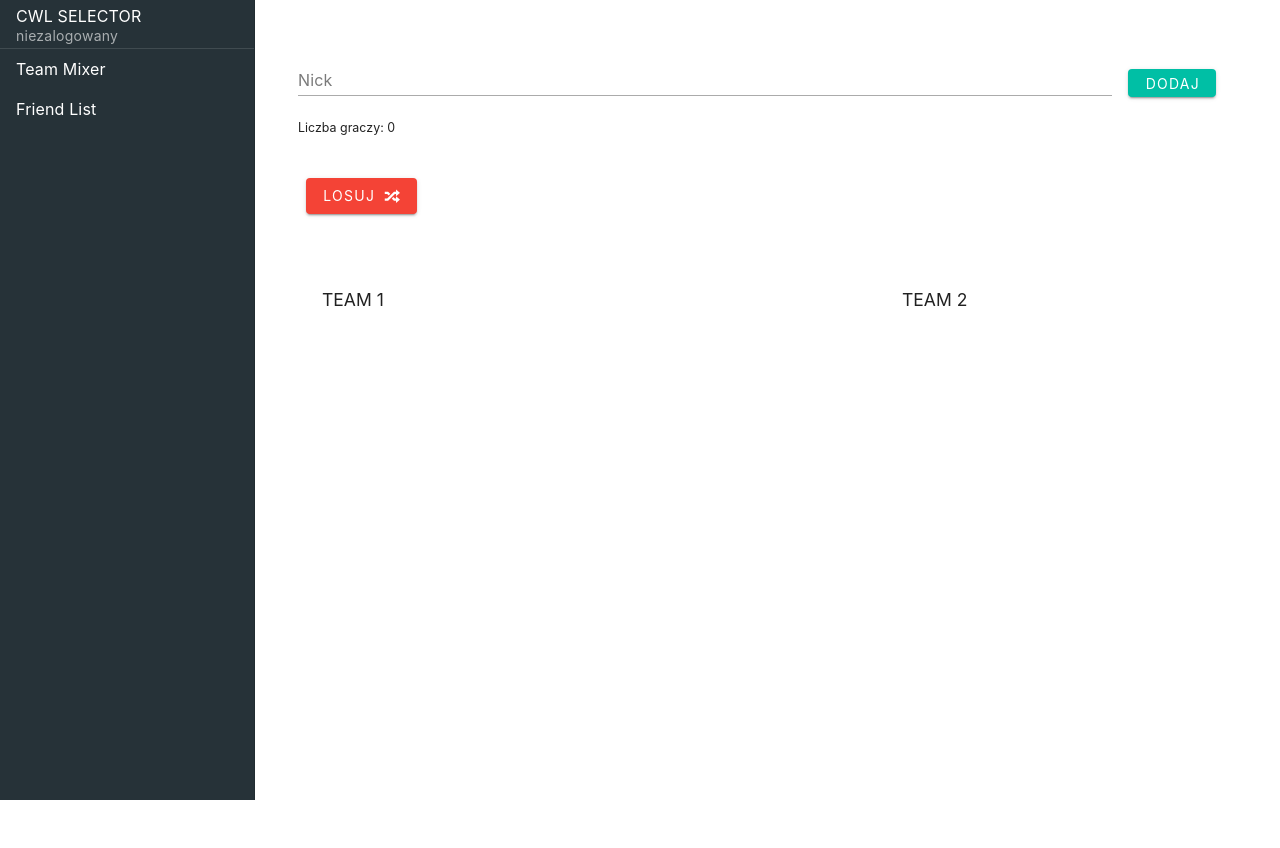
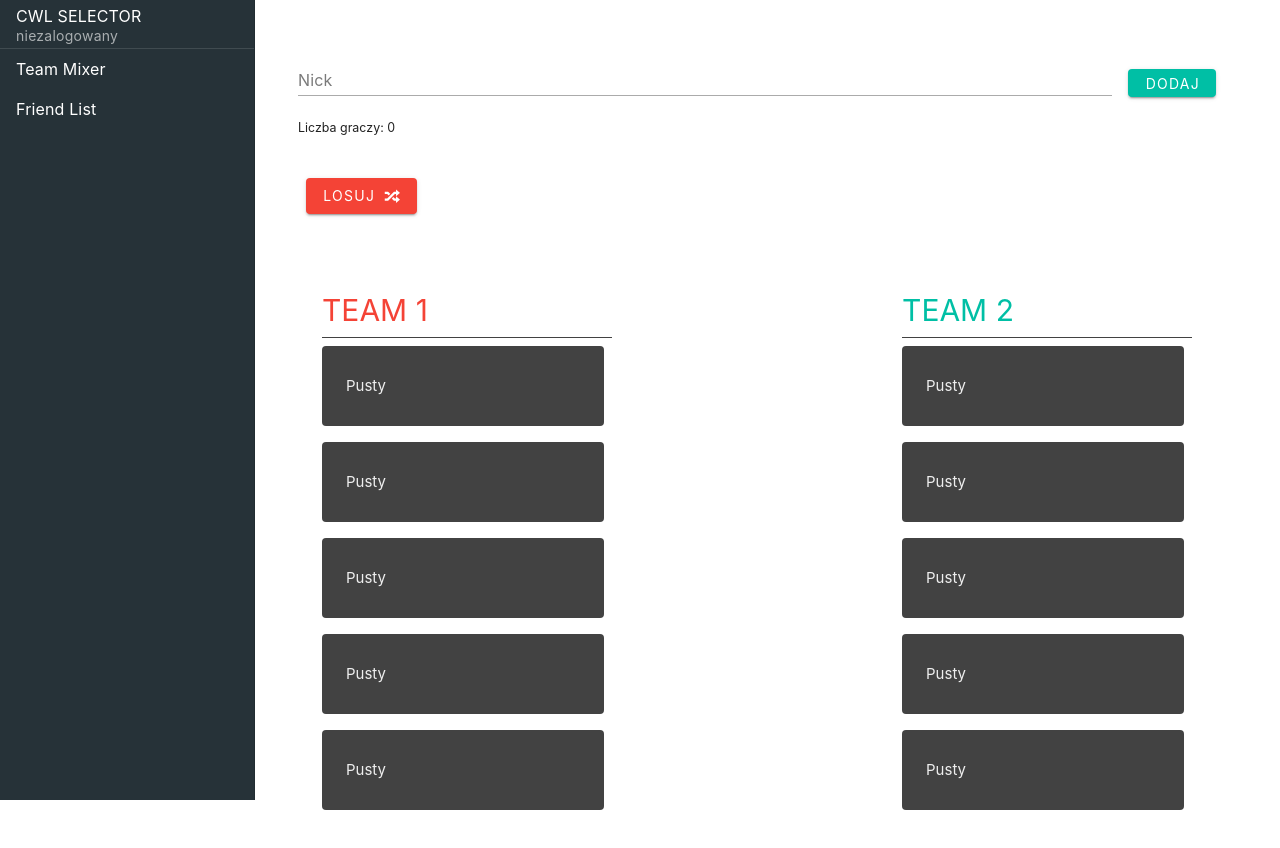
Before and after one commit to Cperek/cwl_selector, a Vue app in the folder frontend/: page / in a window 1280 px wide. Shown: the top 848 px of the page. Built offline with nearby package versions, Linux system fonts and the light colour scheme.

Commit message:
drag & drop functionality

```diff
--- a/frontend/src/components/PlayerChip.vue
+++ b/frontend/src/components/PlayerChip.vue
@@ -1,12 +1,14 @@
 <script setup>
-defineProps(['title'])
+defineProps(['title','index','startdrag'])
+
+
 defineEmits(['remove'])
 </script>
 
 <template>
     <v-chip-group>
-        <v-chip  @click:close="$emit('remove')" closable label :draggable="true" class="px-5" variant="outlined" size="large">
-            <v-avatar size="22" start color="surface-variant">
+        <v-chip @dragstart="startdrag($event,index)"  @click:close="$emit('remove')" closable label :draggable="true" class="px-5" variant="outlined" size="large">
+            <v-avatar size="20" start color="surface-variant">
                 <v-icon icon="mdi-account-circle"></v-icon>
             </v-avatar>
             <span class="pr-12 pl-2">{{ title }}</span>
--- a/frontend/src/views/HomeView.vue
+++ b/frontend/src/views/HomeView.vue
@@ -23,7 +23,8 @@ let teams = reactive<Teams>({
   team1: []
 });
 
-function AddChip() {
+const AddChip = () =>
+{
   Players.value.push({
     id: nextID++,
     title: nick.value
@@ -31,8 +32,8 @@ function AddChip() {
   nick.value = '';
 }
 
-function RandomizeTeams() {
-
+const RandomizeTeams = () =>
+{
   teams.team0 = [];
   teams.team1 = [];
 
@@ -41,7 +42,7 @@ function RandomizeTeams() {
 
   SortedPlayers.forEach((element) => {
     let randomTeam = Math.round(Math.random());
-    if ((randomTeam && teams.team1.length < 5) || teams.team0.length > 4) {
+    if ((randomTeam && teams.team1.length < 5) || teams.team0.length >= 5) {
       teams.team1.push(element);
     } else {
       teams.team0.push(element);
@@ -49,9 +50,64 @@ function RandomizeTeams() {
   });
 }
 
+const startDrag = (event: DragEvent, index: number) => {
+  const item = Players.value[index];
+
+  if (item) {
+    event.dataTransfer!.dropEffect = 'move';
+    event.dataTransfer!.effectAllowed = 'move';
+    event.dataTransfer!.setData('PlayerIndex', index.toString());
+    console.log("startDrag - PlayerIndex set to:", index);
+  } else {
+    console.error("startDrag - Invalid item at index:", index);
+  }
+};
+
+const onDrop = (event: DragEvent, team: number, index: number) => {
+  const PlayerIndex = event.dataTransfer!.getData('PlayerIndex');
+  const playerIndexNum = Number(PlayerIndex);
+
+  if (isNaN(playerIndexNum) || playerIndexNum < 0 || playerIndexNum >= Players.value.length) {
+    console.error("onDrop - Invalid PlayerIndex:", PlayerIndex);
+    return;
+  }
+
+  const data = Players.value[playerIndexNum];
+
+  if (!data) {
+    console.error("onDrop - Invalid player data at index:", playerIndexNum);
+    return;
+  }
+
+  const existsTeam0 = teams.team0.find((e) => e && e.title === data.title);
+  const existsTeam1 = teams.team1.find((e) => e && e.title === data.title);
+
+  if (team) {
+    if (existsTeam0) {
+      let tmpIndex = teams.team0.indexOf(existsTeam0);
+      teams.team0.splice(tmpIndex, 1);
+    } else if (existsTeam1) {
+      let tmpIndex = teams.team1.indexOf(existsTeam1);
+      teams.team1.splice(tmpIndex, 1);
+    }
+    teams.team1[index] = data;
+  } else {
+    if (existsTeam0) {
+      let tmpIndex = teams.team0.indexOf(existsTeam0);
+      teams.team0.splice(tmpIndex, 1);
+    } else if (existsTeam1) {
+      let tmpIndex = teams.team1.indexOf(existsTeam1);
+      teams.team1.splice(tmpIndex, 1);
+    }
+    teams.team0[index] = data;
+  }
+  console.log("onDrop - Updated teams:", teams);
+};
+
 </script>
 
 <template>
+
   <main>
     <div class="d-flex">
       <v-text-field v-model="nick" :width="250" label="Nick" variant="underlined"></v-text-field>
@@ -67,13 +123,15 @@ function RandomizeTeams() {
         v-for="(player, index) in Players"
         :key="player.id"
         :title="player.title"
+        :index="index"
+        :startdrag="startDrag"
         @remove="Players.splice(index, 1)"
         />
     </div>
 
   </main>
+
   <div>
-
     <v-container class="mt-4 ml-0 pl-0">
       <div>
         <v-btn  @click="RandomizeTeams" class="align-self-center ma-2" color="red">
@@ -83,45 +141,116 @@ function RandomizeTeams() {
       <div class="mt-16">
         <v-row class="mx-6" no-gutters >
           <v-col cols="4">
-            <h3>TEAM 1</h3>
+            <h1 class="t0">TEAM 1</h1>
           </v-col>
           <v-spacer></v-spacer>
           <v-col cols="4">
-            <h3>TEAM 2</h3>
+            <h1 class="t1">TEAM 2</h1>
           </v-col>
         </v-row>
-          <v-row class="mx-6" no-gutters
-          v-for="n in 5"
-            :key="n"
-            :class="'player' + n"
+        <v-row class="mx-6 player{{ n }}" no-gutters v-for="n in 5" :key="n">
+            <v-col cols="4">
+              <v-sheet
+                min-height="80"
+                draggable="true"
+                v-bind:rounded="true"
+                class="ma-2 ml-0 px-4 py-6 bg-surface-variant team_player team_0"
+                @dragstart="startDrag($event, teams.team0[n-1] ? teams.team0[n-1].id : -1)"
+                @drop="onDrop($event, 0, n-1)"
+                @dragenter.prevent
+                @dragover.prevent
               >
-
-          <v-col
-          v-if="teams.team0[n-1]"
-          cols="4">
-            <v-sheet class="ma-2 ml-0 px-4 py-6 bg-surface-variant team_0">
+                <div v-if="teams.team0[n-1]" class="playerDiv">
                   <v-avatar size="32" start color="surface-variant">
                     <v-icon icon="mdi-account-circle"></v-icon>
                   </v-avatar>
                   {{ teams.team0[n-1].title }}
+                  <div class="remove_team_card" width="100%" d-flex justify-end>
+                    <v-btn float-right icon="mdi-lock-open-outline" color="transparent" size="27"></v-btn>
+                    <v-btn float-right icon="mdi-close-thick" color="transparent" size="27"></v-btn>
+                  </div>
+                </div>
+                <div class="ml-1" v-else>
+                  Pusty
+                </div>
               </v-sheet>
             </v-col>
 
             <v-spacer></v-spacer>
 
-          <v-col
-          v-if="teams.team1[n-1]"
-          cols="4">
-            <v-sheet class="ma-2 ml-0 px-4 py-6 bg-surface-variant team_1">
+            <v-col cols="4">
+              <v-sheet
+                min-height="80"
+                draggable="true"
+                v-bind:rounded="true"
+                class="ma-2 ml-0 px-4 py-6 bg-surface-variant team_player team_1"
+                @dragstart="startDrag($event, teams.team1[n-1] ? teams.team1[n-1].id : -1)"
+                @drop="onDrop($event, 1, n-1)"
+                @dragenter.prevent
+                @dragover.prevent
+              >
+                <div v-if="teams.team1[n-1]" class="playerDiv">
                   <v-avatar size="32" start color="surface-variant">
                     <v-icon icon="mdi-account-circle"></v-icon>
                   </v-avatar>
                   {{ teams.team1[n-1].title }}
+                  <div class="remove_team_card" width="100%" d-flex justify-end>
+                    <v-btn float-right icon="mdi-lock-open-outline" color="transparent" size="27"></v-btn>
+                    <v-btn float-right icon="mdi-close-thick" color="transparent" size="27"></v-btn>
+                  </div>
+                </div>
+                <div class="ml-1" v-else>
+                  Pusty
+                </div>
               </v-sheet>
             </v-col>
-
         </v-row>
       </div>
     </v-container>
   </div>
+
 </template>
+
+<style scoped>
+.remove_team_card
+{
+  width: 100%;
+  display: flex;
+  justify-content: flex-end;
+}
+.team_player
+{
+  display: flex;
+  justify-content: flex-start;
+  border: 4px solid transparent;
+
+}
+.playerDiv{
+  width: 100%;
+  align-items: center;
+  display: flex;
+}
+.team_1:hover
+{
+  border: 4px solid rgb(0, 191, 165);
+}
+.team_0:hover
+{
+  border: 4px solid rgb(244, 67, 54)
+}
+
+.t1{
+  color: rgb(0, 191, 165);
+
+}
+
+.t0{
+ color: rgb(244, 67, 54)
+}
+
+.t1, .t0{
+    border-bottom: 1px solid rgb(66, 66, 66);
+    padding-bottom: 3px;
+}
+
+</style>
```
Lines whose indentation alone changed are shown as unchanged.
